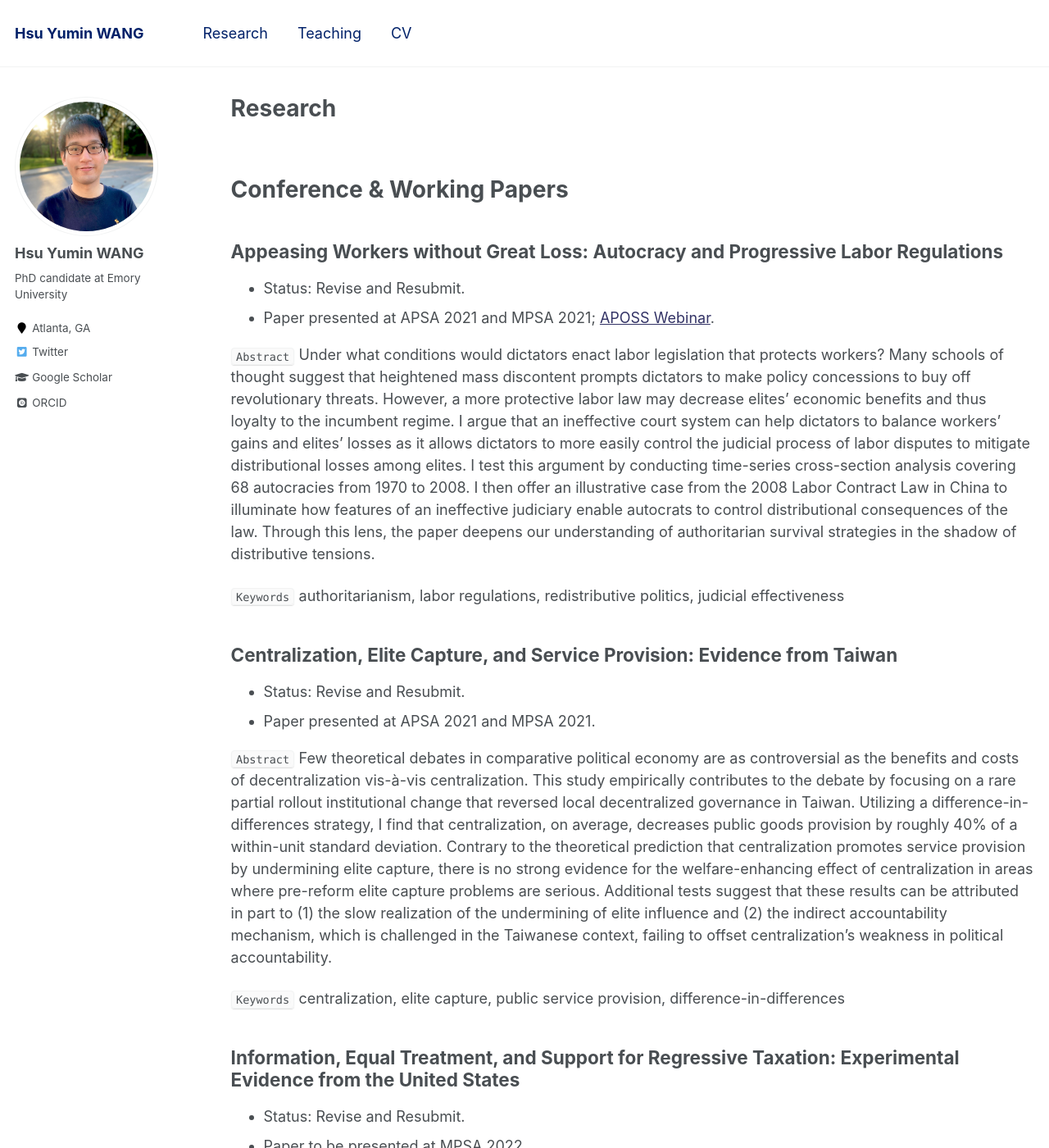
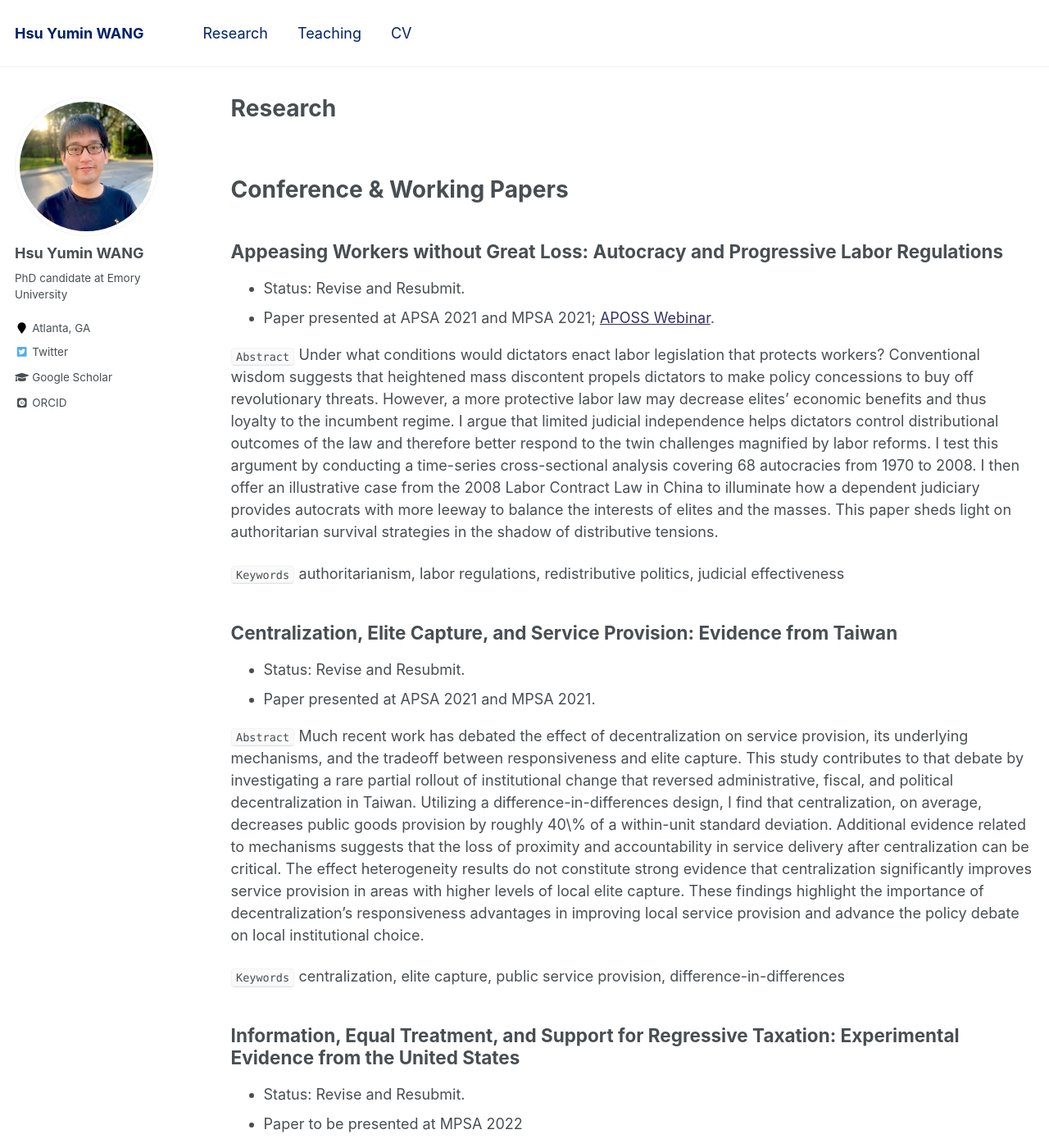
Before and after one commit to hsuyumin/hsuyumin.github.io, a Jekyll site: the page built from _pages/publications.md, in a window 1280 px wide and 1400 px high. Shown: the whole window at 82% size. Built offline with Jekyll 4.4.1, drawn with Linux system fonts in a browser that asks for light colours; some web fonts are replaced; some of the changed text lies outside the part shown.

Commit message:
Update publications.md

```diff
--- a/_pages/publications.md
+++ b/_pages/publications.md
@@ -18,7 +18,7 @@ redirect_from:
 * Paper presented at APSA 2021 and MPSA 2021; [APOSS Webinar](https://aposs.cc/schedule/appease-workers-without-losses-autocracy-and-progressive-labor-regulations-by-hsu-yumin-wang/).
 
 `Abstract`
-Under what conditions would dictators enact labor legislation that protects workers? Many schools of thought suggest that heightened mass discontent prompts dictators to make policy concessions to buy off revolutionary threats. However, a more protective labor law may decrease elites' economic benefits and thus loyalty to the incumbent regime. I argue that an ineffective court system can help dictators to balance workers' gains and elites' losses as it allows dictators to more easily control the judicial process of labor disputes to mitigate distributional losses among elites. I test this argument by conducting time-series cross-section analysis covering 68 autocracies from 1970 to 2008. I then offer an illustrative case from the 2008 Labor Contract Law in China to illuminate how features of an ineffective judiciary enable autocrats to control distributional consequences of the law. Through this lens, the paper deepens our understanding of authoritarian survival strategies in the shadow of distributive tensions.
+Under what conditions would dictators enact labor legislation that protects workers? Conventional wisdom suggests that heightened mass discontent propels dictators to make policy concessions to buy off revolutionary threats. However, a more protective labor law may decrease elites' economic benefits and thus loyalty to the incumbent regime. I argue that limited judicial independence helps dictators control distributional outcomes of the law and therefore better respond to the twin challenges magnified by labor reforms. I test this argument by conducting a time-series cross-sectional analysis covering 68 autocracies from 1970 to 2008. I then offer an illustrative case from the 2008 Labor Contract Law in China to illuminate how a dependent judiciary provides autocrats with more leeway to balance the interests of elites and the masses. This paper sheds light on authoritarian survival strategies in the shadow of distributive tensions.
 
 `Keywords` authoritarianism, labor regulations, redistributive politics, judicial effectiveness
 
@@ -27,7 +27,7 @@ Under what conditions would dictators enact labor legislation that protects work
 * Paper presented at APSA 2021 and MPSA 2021.
 
 `Abstract`
-Few theoretical debates in comparative political economy are as controversial as the benefits and costs of decentralization vis-à-vis centralization. This study empirically contributes to the debate by focusing on a rare partial rollout institutional change that reversed local decentralized governance in Taiwan. Utilizing a difference-in-differences strategy, I find that centralization, on average, decreases public goods provision by roughly 40% of a within-unit standard deviation. Contrary to the theoretical prediction that centralization promotes service provision by undermining elite capture, there is no strong evidence for the welfare-enhancing effect of centralization in areas where pre-reform elite capture problems are serious. Additional tests suggest that these results can be attributed in part to (1) the slow realization of the undermining of elite influence and (2) the indirect accountability mechanism, which is challenged in the Taiwanese context, failing to offset centralization's weakness in political accountability.
+Much recent work has debated the effect of decentralization on service provision, its underlying mechanisms, and the tradeoff between responsiveness and elite capture. This study contributes to that debate by investigating a rare partial rollout of institutional change that reversed administrative, fiscal, and political decentralization in Taiwan. Utilizing a difference-in-differences design, I find that centralization, on average, decreases public goods provision by roughly 40\% of a within-unit standard deviation. Additional evidence related to mechanisms suggests that the loss of proximity and accountability in service delivery after centralization can be critical. The effect heterogeneity results do not constitute strong evidence that centralization significantly improves service provision in areas with higher levels of local elite capture. These findings highlight the importance of decentralization's responsiveness advantages in improving local service provision and advance the policy debate on local institutional choice.
 
 `Keywords` centralization, elite capture, public service provision, difference-in-differences
 
@@ -36,7 +36,7 @@ Few theoretical debates in comparative political economy are as controversial as
 * Paper to be presented at MPSA 2022
 
 `Abstract`
-Comparative research shows that the state has increasingly financed social policy through regressive taxation, but the literature has yet to pay close attention to unpacking the microfoundations underlying this pattern. This paper explores the sources of micro-level support for the use of regressive taxation to fund social policy in America, where sales taxes account for nearly one-third of state government revenue and the majority of local citizens at times approve sales tax ballot measures. This paper argues that equal treatment norm and a lack of information about the redistributive consequences of sales taxes may explain the support and employs a survey experiment to test the two explanations. While experimental results provide little evidence for the effect of equal treatment norm, providing information about the redistributive consequences of sales taxes significantly decreases support for the use of sales taxes to finance social policies, and the information treatment effect is moderated by respondents’ income level. These findings contribute to the growing literature on the (micro) politics of regressive taxation as well as how tax structure and economic misperceptions affect support for redistribution.
+Regressive taxation has increasingly played an important role in financing public programs, but current scholarship remains largely silent on the conditions under which people would support such financing strategies. This paper fills this gap by focusing on the United States, where sales taxes account for nearly one-third of state government revenue, and where sales tax ballot measures have received majority support. This paper utilizes an online survey experiment to examine two potential sources of public support for a sales tax increase: equal treatment beliefs (i.e., that all should pay the same tax rate) and a lack of public awareness of the distributive consequences of sales taxes. I find that exposure to information about sales taxes' distributive consequences significantly reduced respondents' support for a sales tax increase, but that equal treatment beliefs had no significant effect on such support. Additional analyses suggest that other-regarding motivations are a plausible mechanism underlying the effects of information provision. These findings shed light on how misperceptions of tax burdens shape support for regressive taxation and have broad implications for the role of fairness beliefs in the formation of tax policy preferences.
 
 `Keywords` regressive taxation, information provision, redistribution, survey experiment
 
```
Also changed, not shown: other parts of _pages/publications.md (+1 -1 lines).
